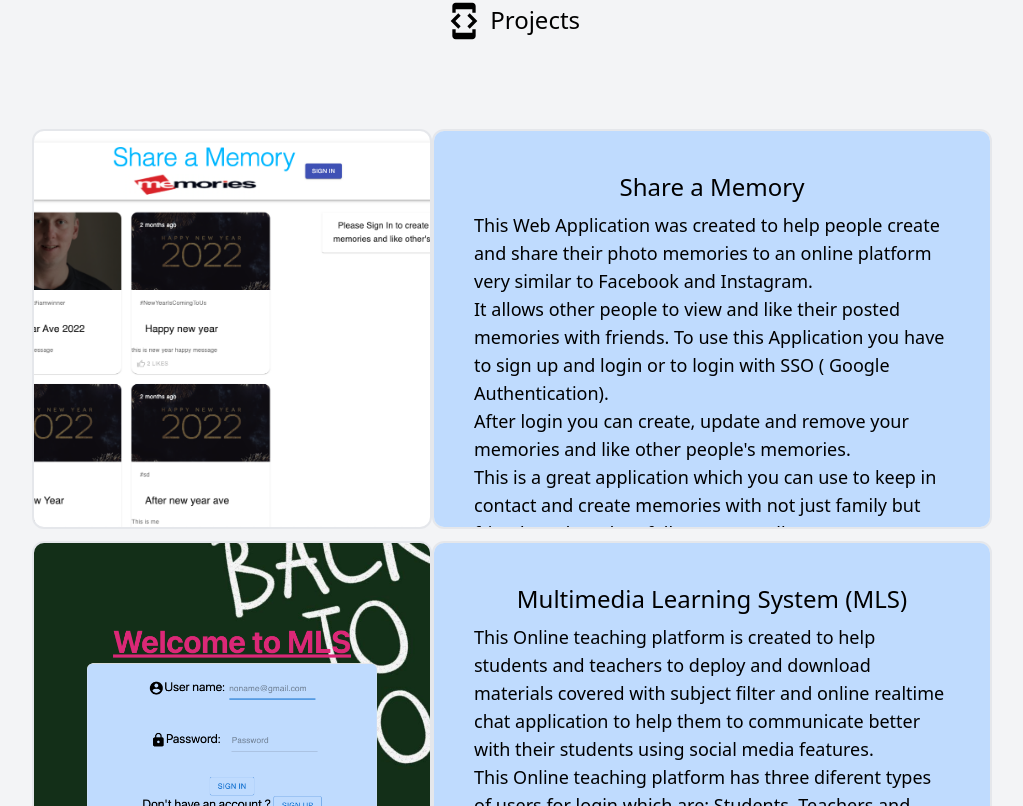
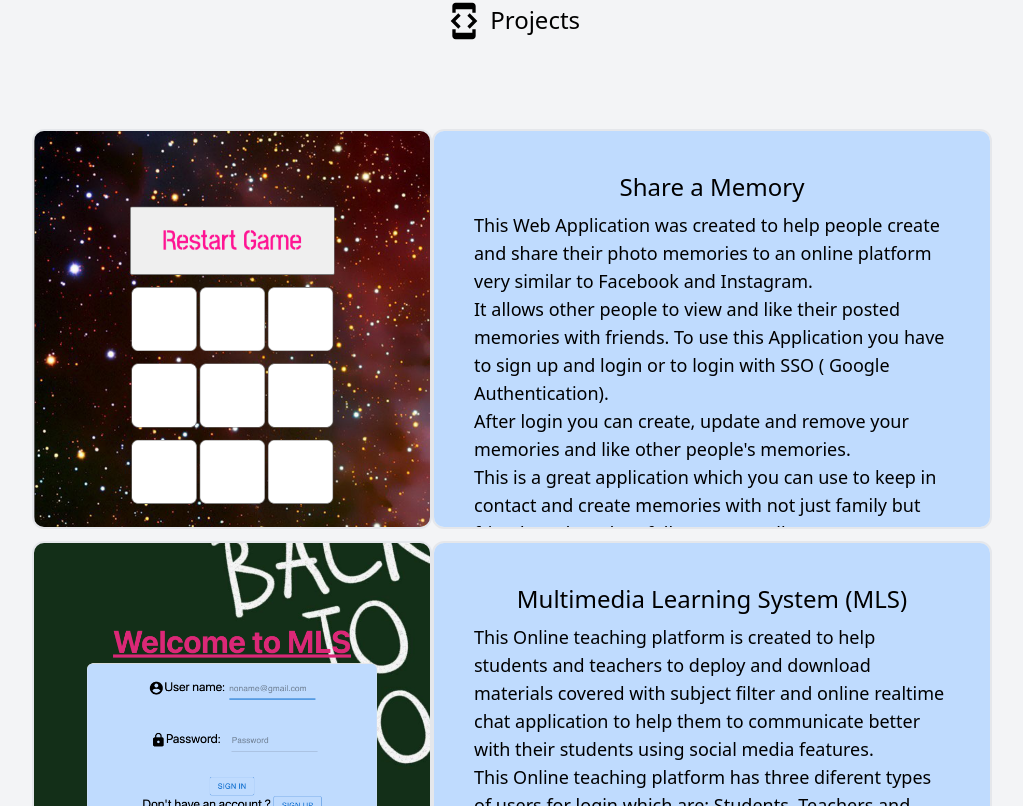
Before and after one commit to ivanveselinov/Portfolio, a React (Create React App) app: page / in a window 1280 px wide. Shown: the part 1794-2600 px from the top of the page, without its empty margins (128-1151 px from the left). Built offline with nearby package versions, Linux system fonts and the light colour scheme.

Commit message:
Overflow hidden for Projects

```diff
--- a/src/components/projects/Main.js
+++ b/src/components/projects/Main.js
@@ -4,7 +4,7 @@ import Zoom from 'react-reveal/Zoom';
 function Main() {
 
     const TextHeader="lg: text-center text-2xl mb-2 "
-    const Text=" lg: show w-full text-lg  break-words h-250 p-10 border-2 bg-blue-200 m-auto mt-1 focus:outline-none overflow-scroll rounded-xl mb-2 hidden md:block ";
+    const Text=" lg: show w-full text-lg  break-words h-250 p-10 border-2 bg-blue-200 m-auto mt-1 focus:outline-none  overflow-x-hidden overflow-scroll rounded-xl mb-2 hidden md:block ";
     const Image="lg: w-400 border-2 m-auto mt-1 bg-project0 bg-cover h-250 bg-center rounded-xl mb-2";
     const List="list-item ml-3 p-0.5 pb-5 ";
     const techStack='mb-4';
@@ -17,7 +17,7 @@ function Main() {
 <Zoom center duration={3000}>
       <div className=" flex ">
        <a href="https://memories-auth.vercel.app/" target="_blank"> {/* LINK IMAGE TO GITHUB */ }
-          <div className={` ${Image} bg-memories `}></div>     {/* image */}
+          <div className={` ${Image} `}></div>     {/* image */}
         </a>
           <div className={Text}> {/* TEXT DIV*/}
             <h1 className={TextHeader}>Share a Memory</h1> {/* H1 */}
```
